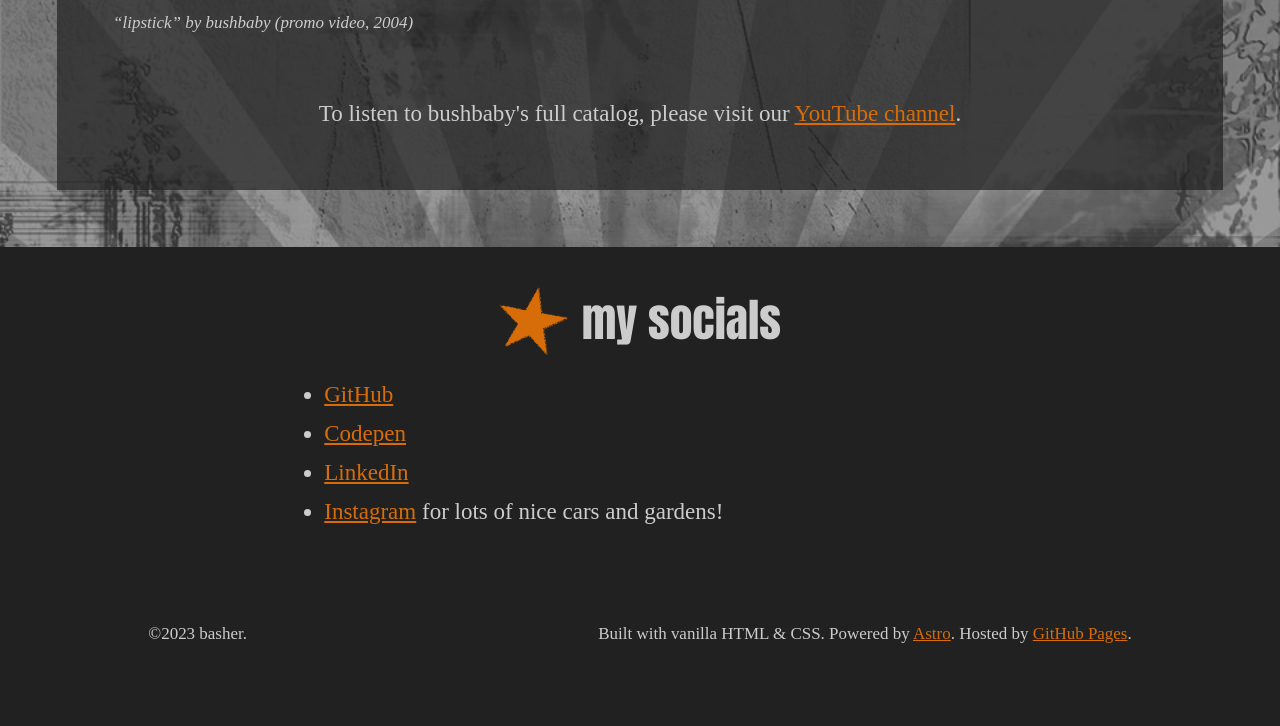
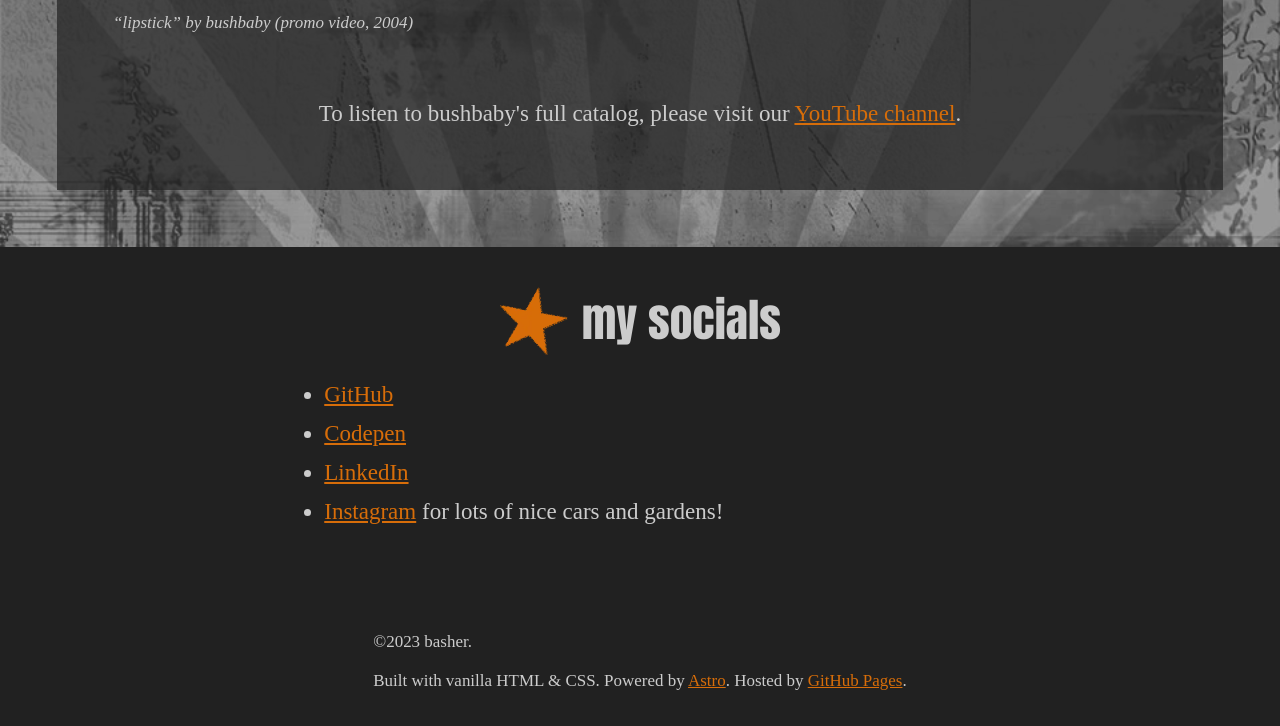
Before and after one commit to basher/basher-website, an Astro site: page / in a window 1280 px wide. Shown: the part 3124-3850 px from the top of the page. Before the commit the page ends 3801 px from the top, so only its background shows below. Built offline with nearby package versions, Linux system fonts and the light colour scheme; Astro itself is replaced by a stand-in of ours; a web font is replaced by a local one.

Commit message:
tweak footer

```diff
--- a/src/components/Footer.astro
+++ b/src/components/Footer.astro
@@ -1,11 +1,9 @@
-<footer class="footer">
-    <small class="wrapper">
-        <span>&copy;2023 basher.</span>
-        <span>
-            Built with vanilla HTML &amp; CSS.
-            Powered by <a href="https://astro.build/">Astro</a>.
-            Hosted by <a href="https://pages.github.com/">GitHub Pages</a>.
-        </span>
+<footer class="footer wrapper">
+    <small class="">
+        &copy;2023 basher.<br/>
+        Built with vanilla HTML &amp; CSS.
+        Powered by <a href="https://astro.build/">Astro</a>.
+        Hosted by <a href="https://pages.github.com/">GitHub Pages</a>.
     </small>
 </footer>
 
@@ -13,11 +11,4 @@
     .footer {
         padding: var(--gutter-m);
     }
-
-    small {
-        display: flex;
-        flex-wrap: wrap;
-        justify-content: space-between;
-        gap: var(--gutter-s);
-    }
 </style>
```
